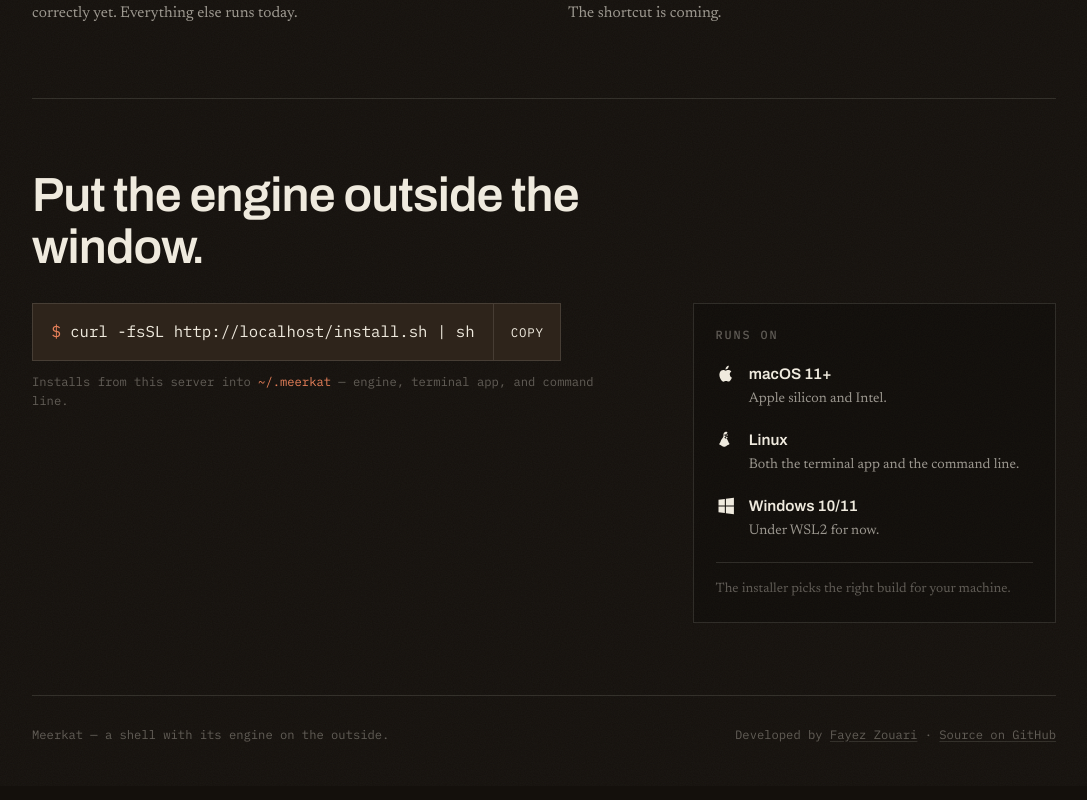
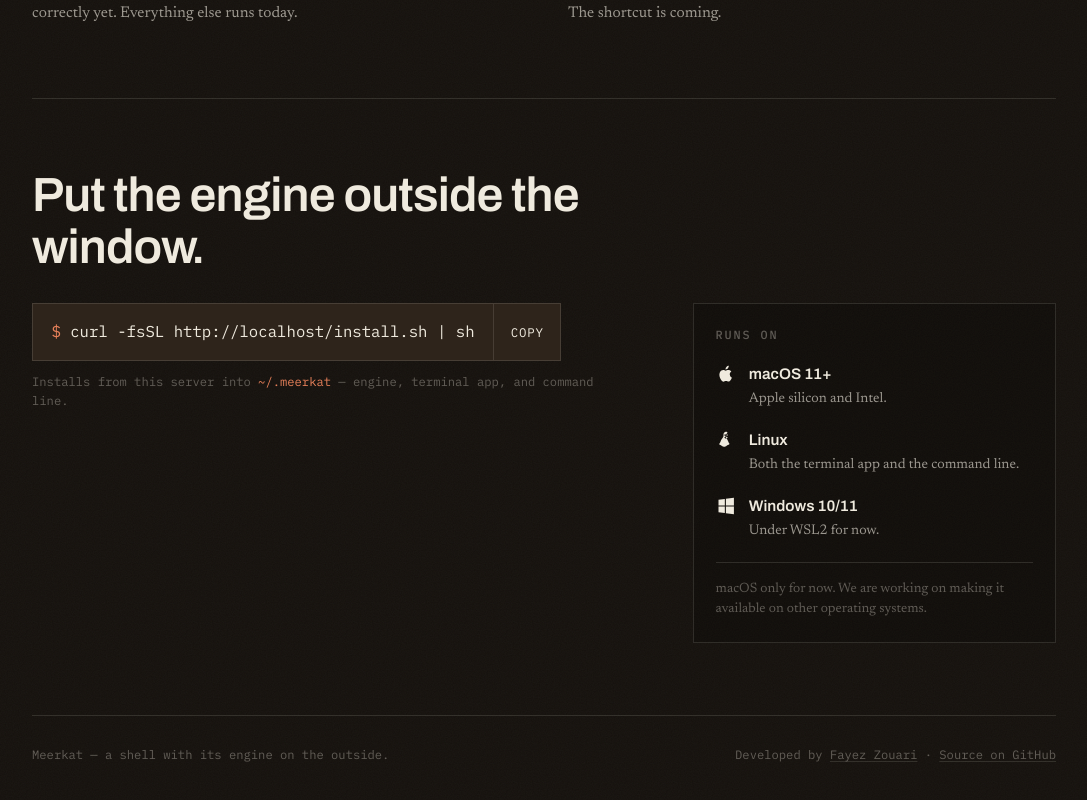
Before and after one commit to fayezzouari/meerkat-shell, a React (Vite) app in the folder meerkat-site/: page / in a window 1280 px wide. Shown: the part 3016-3816 px from the top of the page, without its empty margins (96-1183 px from the left). Built offline with nearby package versions, Linux system fonts and the light colour scheme.

Commit message:
fix(OsSupport): update message to clarify current macOS support and future plans for other OS

```diff
--- a/meerkat-site/src/components/OsSupport.jsx
+++ b/meerkat-site/src/components/OsSupport.jsx
@@ -15,7 +15,10 @@
           </li>
         ))}
       </ul>
-      <p className="runs-on-foot">The installer picks the right build for your machine.</p>
+      <p className="runs-on-foot">
+        macOS only for now. We are working on making it available on other
+        operating systems.
+      </p>
     </aside>
   );
 }
```
